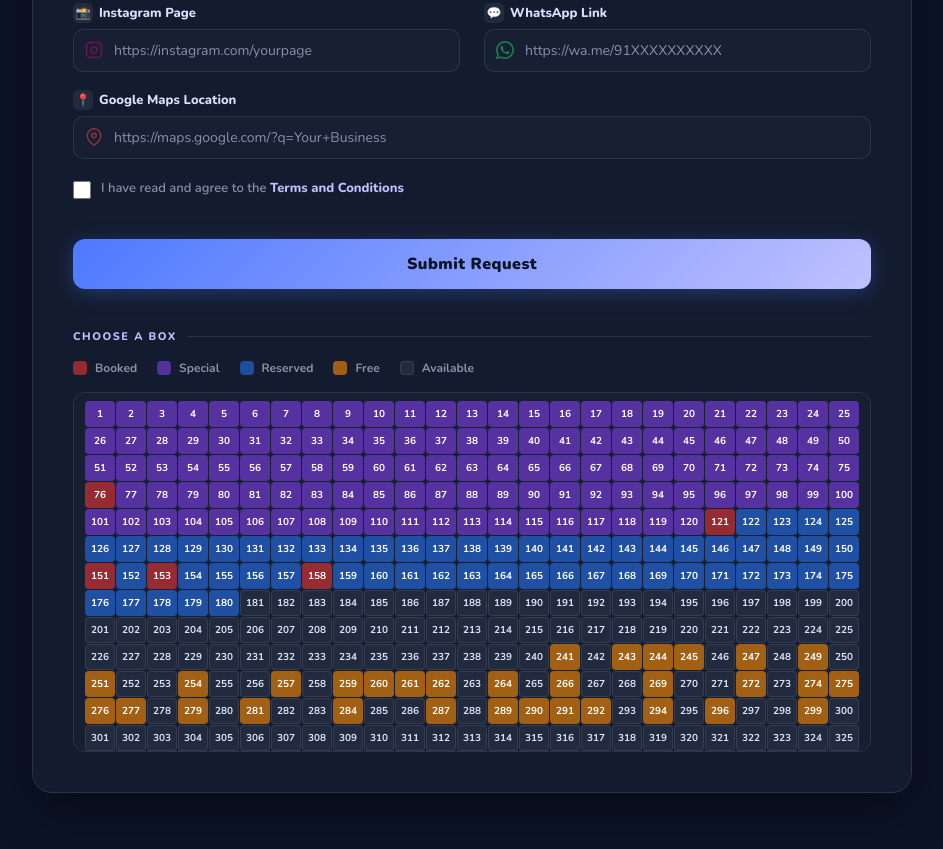
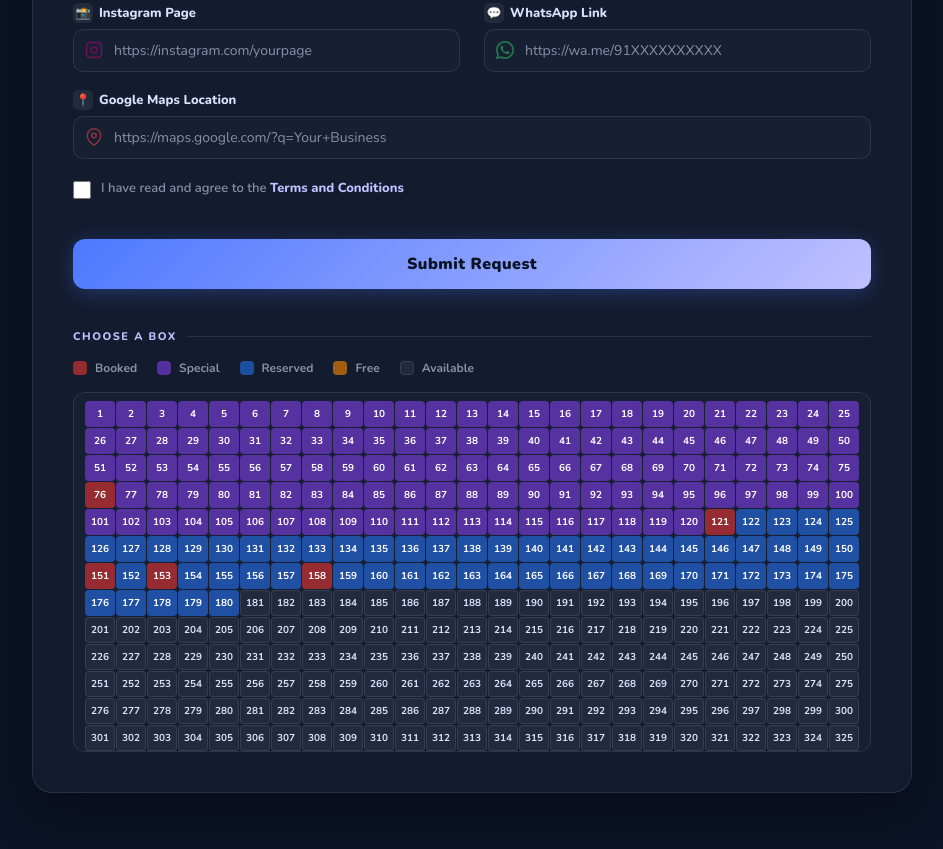
Before and after one commit to nani-lanke/logohub, a plain HTML site: page sendrequest.html in a window 1280 px wide. Shown: the part 881-1730 px from the top of the page, without its empty margins (168-1111 px from the left). Drawn offline with nearby package versions, Linux system fonts and the light colour scheme.

Commit message:
Update sendrequest.html

```diff
--- a/sendrequest.html
+++ b/sendrequest.html
@@ -484,11 +484,11 @@
     // ── Box status lists (box numbers 1–600) ─────────────────
     const bookedList   = [76, 121, 151, 153, 158];
     const specialList  = Array.from({ length: 120 }, (_, i) => i + 1); // 1–120
-    const reservedList = [
-      121, 122, 123, 124, 125, 126, 127, 128, 129, 130, 131, 132, 133, 134, 135, 136, 137, 138, 139, 140, 141, 142, 143, 144, 145, 146, 147, 148, 149, 150,
-      151, 152, 153, 154, 155, 156, 157, 158, 159, 160, 161, 162, 163, 164, 165, 166, 167, 168, 169, 170, 171, 172, 173, 174, 175, 176, 177, 178, 179, 180
-    ];
-    const freeBoxes    = [241,243,244,245,247,249,251,254,257,259,260,261,262,264,266,269,272,274,275,276,277,279,281,284,287,289,290,291,292,294,296,299];
+    const reservedList = [121, 122, 123, 124, 125, 126, 127, 128, 129, 130, 131, 132, 133, 134, 135, 136, 137, 138, 139, 140, 141, 142, 143, 144, 145, 146,
+      147, 148, 149, 150, 151, 152, 153, 154, 155, 156, 157, 158, 159, 160, 161, 162, 163, 164, 165, 166, 167, 168, 169, 170, 171, 172, 173, 174, 175, 176,
+      177, 178, 179, 180];
+    const freeBoxes    = [482,484,485,486,487,489,491,494,497,499,500,501,502,504,506,509,512,514,515,516,517,519,521,524,527,529,530,531,532,534,536,539,
+      542,544,545,546,547,549,551,554,557,559,560,561,562,564,566,569,572,574,575,576,577,579,581,584,587,589,590,591,592,594,596,599];
 
     // ── Build the box picker grid ─────────────────────────────
     const grid     = document.getElementById('boxGrid');
```
